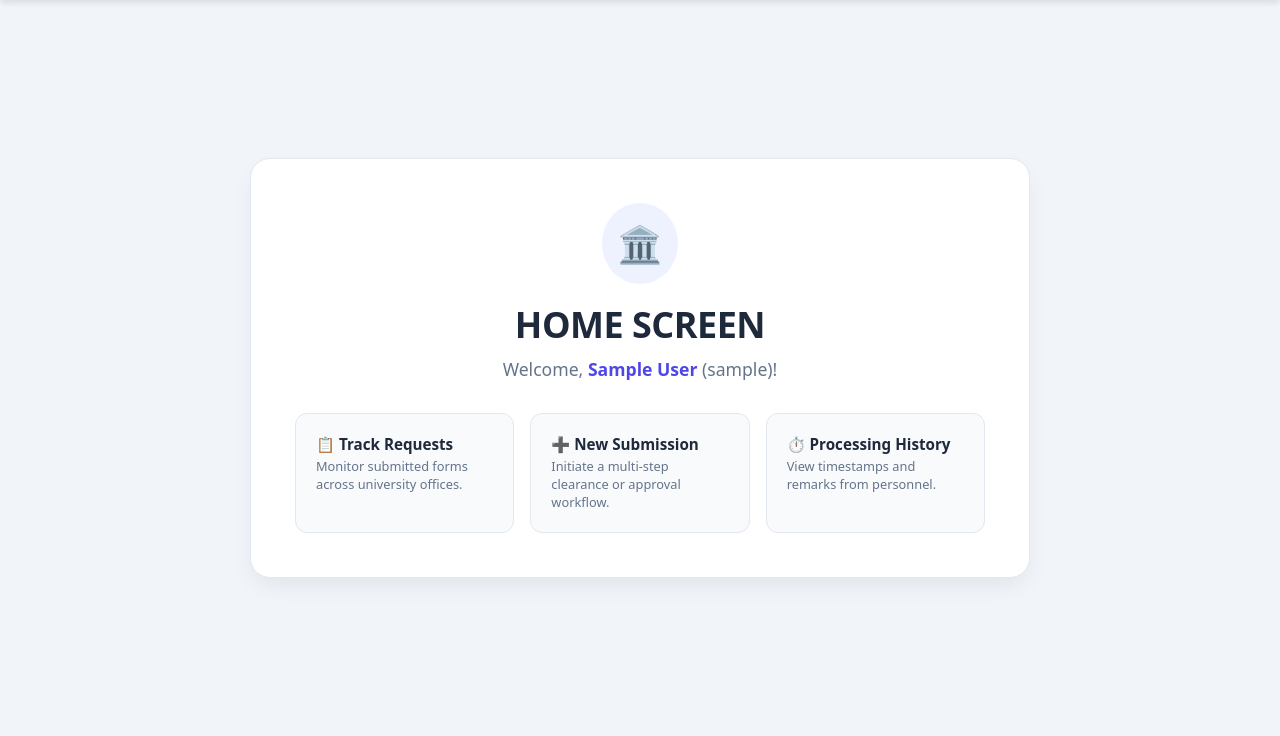
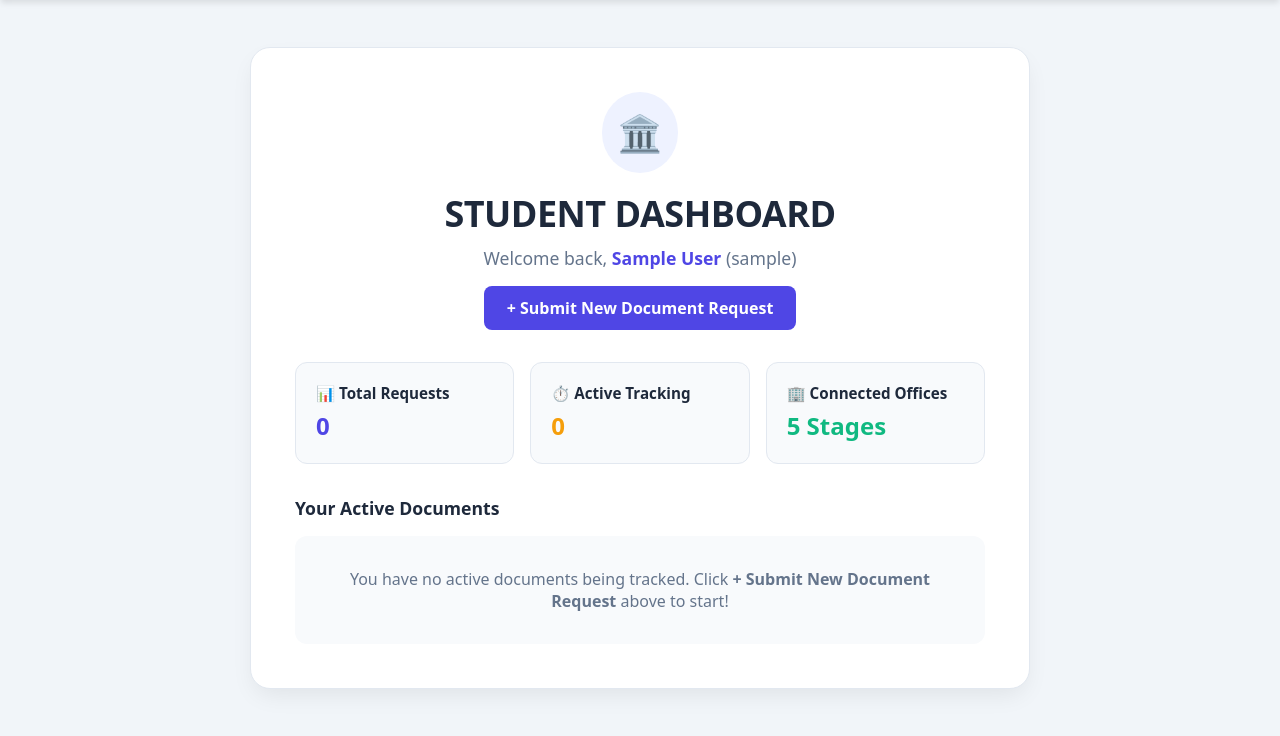
Before and after one commit to trealcoseba/PaperTrailApp, a Django app: page / in a window 1280 px wide. Shown: the part 64-800 px from the top of the page. Run offline with Django 5.2, Linux system fonts and the light colour scheme; the visitor is signed in with stand-in values (Sample User, id 1); data that the repository does not hold is empty.

Commit message:
feat: connect home dashboard to live Supabase document requests with status metrics

```diff
--- a/apps/home/views.py
+++ b/apps/home/views.py
@@ -1,10 +1,20 @@
 from django.contrib.auth.decorators import login_required
 from django.contrib.auth import logout
 from django.shortcuts import render, redirect
+from apps.documents.models import DocumentRequest
 
 @login_required
 def home_view(request):
-    return render(request, "home/home.html")
+    # Fetch student's real document requests from Supabase
+    user_documents = DocumentRequest.objects.filter(student=request.user).order_by("-submitted_at")
+    total_docs = user_documents.count()
+    active_docs = user_documents.exclude(status="Released").count()
+
+    return render(request, "home/home.html", {
+        "documents": user_documents,
+        "total_docs": total_docs,
+        "active_docs": active_docs,
+    })
 
 def logout_view(request):
     logout(request)
--- a/templates/documents/tracker.html
+++ b/templates/documents/tracker.html
@@ -38,7 +38,7 @@
             <div class="brand"><span>📄</span> PaperTrail</div>
             <div class="nav-links">
                 <a href="{% url 'home:home' %}">Home</a>
-                <a href="{% url 'documents:create' %}">+ New Request</a>
+                <a href="{% url 'documents:create' %}">New Request</a>
                 <a href="{% url 'profile:profile' %}">Profile</a>
                 <a href="{% url 'user_settings:settings' %}">Settings</a>
                 <a href="{% url 'home:logout' %}" class="btn-logout">Logout</a>
--- a/templates/home/home.html
+++ b/templates/home/home.html
@@ -4,8 +4,18 @@
 <head>
     <meta charset="UTF-8">
     <meta name="viewport" content="width=device-width, initial-scale=1.0">
-    <title>PaperTrail - Home Screen</title>
+    <title>PaperTrail - Home Dashboard</title>
     <link rel="stylesheet" href="{% static 'css/home/home.css' %}">
+    <style>
+        .doc-list { margin-top: 2rem; text-align: left; }
+        .doc-item { display: flex; justify-content: space-between; align-items: center; background: #f8fafc; border: 1px solid #e2e8f0; border-radius: 12px; padding: 1.2rem; margin-bottom: 0.75rem; transition: 0.15s; }
+        .doc-item:hover { border-color: #cbd5e1; box-shadow: 0 4px 12px -2px rgba(0,0,0,0.05); }
+        .badge { font-size: 0.75rem; font-weight: 700; padding: 4px 10px; border-radius: 6px; }
+        .badge-pending { background: #fef3c7; color: #b45309; }
+        .badge-approved { background: #dcfce7; color: #15803d; }
+        .btn-track { background: #4f46e5; color: white; padding: 0.5rem 1rem; border-radius: 6px; font-size: 0.85rem; font-weight: 700; text-decoration: none; }
+        .btn-new-main { display: inline-block; background: #4f46e5; color: white; padding: 0.7rem 1.4rem; border-radius: 8px; font-weight: 700; text-decoration: none; margin-top: 1rem; }
+    </style>
 </head>
 <body>
     <nav class="navbar">
@@ -24,27 +34,54 @@
     <main class="main-content">
         <div class="card-wide">
             <div class="icon-badge">🏛️</div>
-            <h1 class="title">HOME SCREEN</h1>
+            <h1 class="title">STUDENT DASHBOARD</h1>
             <p class="subtitle">
-                Welcome, <strong>{{ user.first_name }} {{ user.last_name }}</strong> ({{ user.username }})!
+                Welcome back, <strong>{{ user.first_name }} {{ user.last_name }}</strong> ({{ user.username }})
             </p>
 
-            <div class="grid-features">
+            <a href="{% url 'documents:create' %}" class="btn-new-main">+ Submit New Document Request</a>
+
+            <!-- Quick Metrics -->
+            <div class="grid-features" style="margin-top: 2rem;">
                 <div class="feature-box">
-                    <h4>📋 Track Requests</h4>
-                    <p>Monitor submitted forms across university offices.</p>
+                    <h4>📊 Total Requests</h4>
+                    <p style="font-size: 1.5rem; font-weight: 800; color: #4f46e5; margin-top: 6px;">{{ total_docs }}</p>
                 </div>
                 <div class="feature-box">
-                    <h4>➕ New Submission</h4>
-                    <p>Initiate a multi-step clearance or approval workflow.</p>
+                    <h4>⏱️ Active Tracking</h4>
+                    <p style="font-size: 1.5rem; font-weight: 800; color: #f59e0b; margin-top: 6px;">{{ active_docs }}</p>
                 </div>
                 <div class="feature-box">
-                    <h4>⏱️ Processing History</h4>
-                    <p>View timestamps and remarks from personnel.</p>
+                    <h4>🏢 Connected Offices</h4>
+                    <p style="font-size: 1.5rem; font-weight: 800; color: #10b981; margin-top: 6px;">5 Stages</p>
                 </div>
             </div>
+
+            <!-- Active Tracked Documents List -->
+            <div class="doc-list">
+                <h3 style="font-size: 1.1rem; font-weight: 800; color: #1e293b; margin-bottom: 1rem;">Your Active Documents</h3>
+                {% for doc in documents %}
+                    <div class="doc-item">
+                        <div>
+                            <span style="font-size: 0.75rem; font-weight: 700; color: #64748b;">{{ doc.tracking_number }}</span>
+                            <h4 style="font-size: 1rem; font-weight: 800; color: #0f172a; margin-top: 2px;">{{ doc.document_title }}</h4>
+                            <span style="font-size: 0.8rem; color: #64748b;">Stage {{ doc.current_step_order }} of 5 &bull; {{ doc.submitted_at|date:"M d, Y" }}</span>
+                        </div>
+                        <div style="display: flex; align-items: center; gap: 1rem;">
+                            <span class="badge {% if doc.status == 'Approved' or doc.status == 'Released' %}badge-approved{% else %}badge-pending{% endif %}">
+                                {{ doc.status }}
+                            </span>
+                            <a href="{% url 'documents:track' doc.tracking_number %}" class="btn-track">Track Progress →</a>
+                        </div>
+                    </div>
+                {% empty %}
+                    <div style="text-align: center; padding: 2rem; background: #f8fafc; border-radius: 12px; color: #64748b;">
+                        You have no active documents being tracked. Click <strong>+ Submit New Document Request</strong> above to start!
+                    </div>
+                {% endfor %}
+            </div>
+
         </div>
     </main>
-    <script src="{% static 'js/home/home.js' %}"></script>
 </body>
 </html>
```
